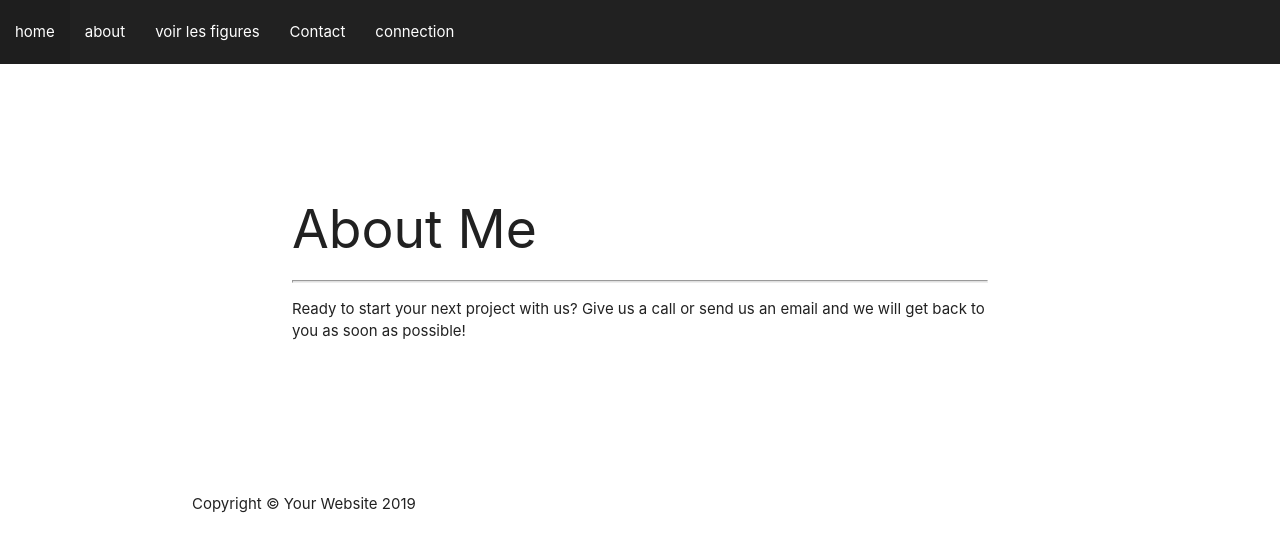
After one commit to djorob/Snwotricks, a Symfony app: template templates/about.html.twig in a window 1280 px wide. The commit adds this page. Shown: the top 552 px of the page. Run offline with Twig, Linux system fonts and the light colour scheme; the template is opened without the code that fills it, so the values that code supplies are empty; some libraries are stand-ins or nearby versions.

Commit message:
frontend updates

```diff
--- a/src/Form/CommentType.php
+++ b/src/Form/CommentType.php
@@ -20,7 +20,9 @@ class CommentType extends AbstractType
             ->add('content',TextareaType::class,array(
                 'label' => 'contenu ',
                 'attr' => array(
-                    'placeholder' => 'votre contenu'
+                    'placeholder' => 'votre contenu',
+                    'style' => 'margin-top:1em; margin-bottom:1em;',
+                    'style' => 'margin-left:2em; margin-right:2em',
 
                 )
            ))
--- /dev/null
+++ b/templates/about.html.twig
@@ -0,0 +1,20 @@
+{% extends 'base.html.twig' %}
+
+
+{% block title %}Hello FigureController!{% endblock %}
+
+{% block body %}
+<section class="page-section" id="contact" style="background-color: #ffff">
+    <div class="container" style="padding: 100px;">
+        <div class="row justify-content-center">
+            <div class="col-lg-8 text-center">
+                <h2 class="mt-0">About Me </h2>
+                <hr class="divider my-4" />
+                <p class="text-muted mb-5">Ready to start your next project with us? Give us a call or send us
+                    an email and we will get back to you as soon as possible!</p>
+            </div>
+        </div>
+
+</section>
+
+{% endblock %}
--- a/templates/base.html.twig
+++ b/templates/base.html.twig
@@ -38,7 +38,7 @@
   <div class="nav-wrapper">
   <ul id="nav-mobile" class="left hide-on-med-and-down">
         <li><a href="#">home</a></li>
-        <li><a href="#">about</a></li>
+        <li><a href="{{ path('app_about') }}">about</a></li>
         <li><a href="{{ path('home') }}">voir les figures</a></li>
          <li><a href="{{ path('app_contact') }}">Contact</a></li>
 
--- a/templates/figure/show.html.twig
+++ b/templates/figure/show.html.twig
@@ -69,4 +69,5 @@
 
 
 
+
   {% endblock %}
```
Also changed, not shown: src/Controller/FigureController.php (+13 -1 lines), templates/figure/figureList.html.twig (+12 -2 lines), templates/figure/home.html.twig (+6 -3 lines).
